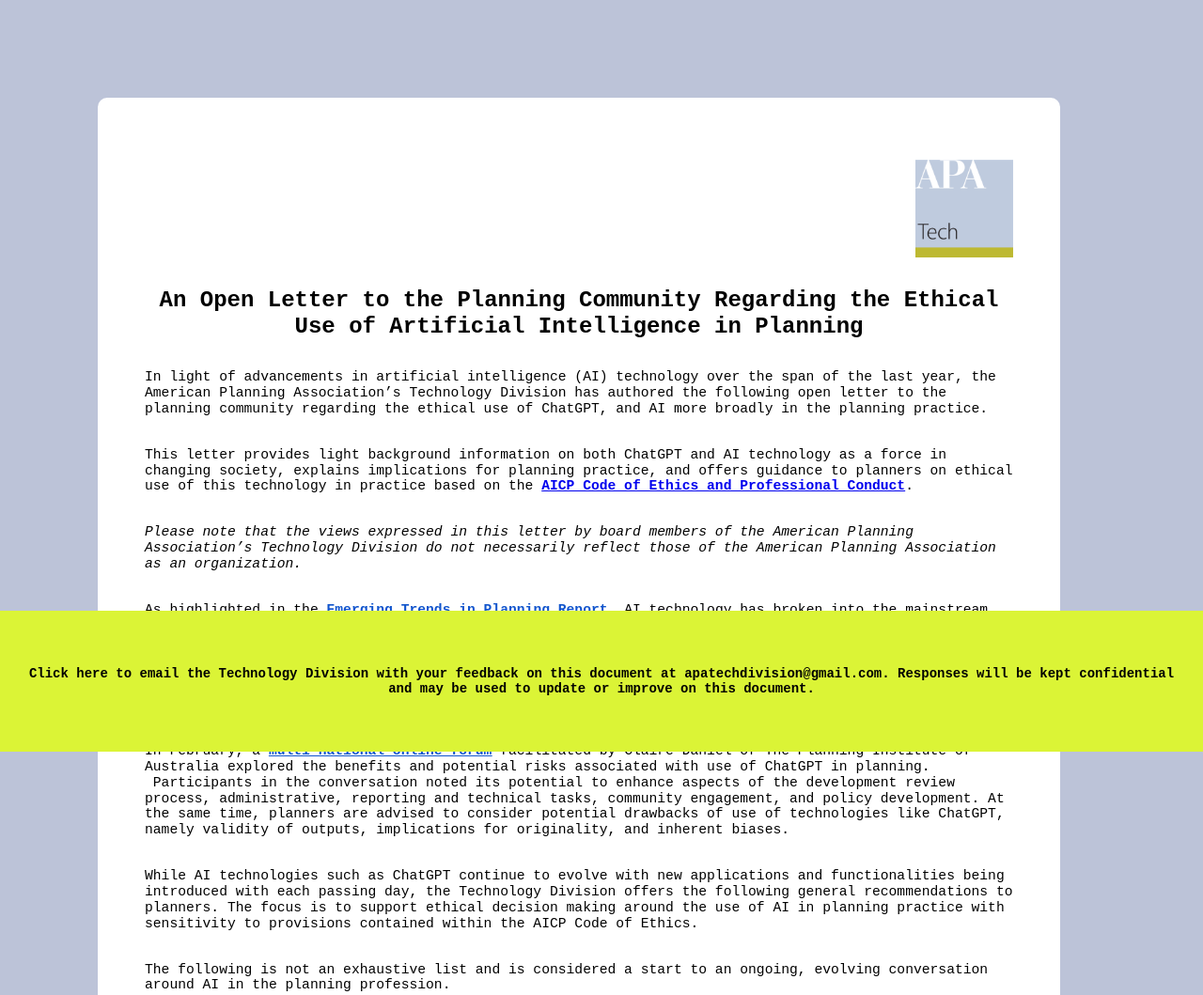
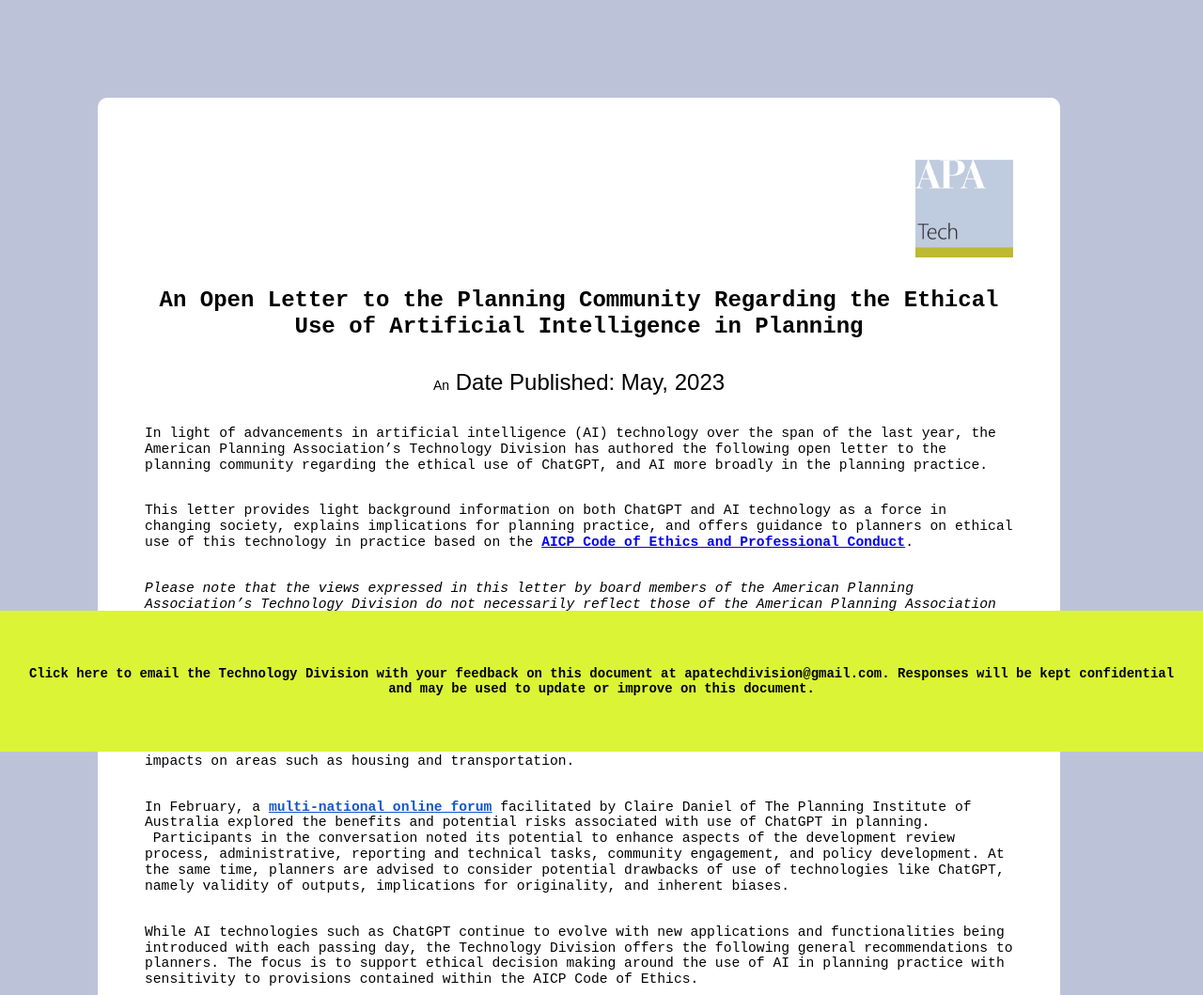
Before and after one commit to APA-Technology-Division/APA-Technology-Division.github.io, a plain HTML site: page 2023-ai-ethics-letter.html in a window 1280 px wide. Shown: the top 1059 px of the page at 94% size. Drawn offline with Linux system fonts and the light colour scheme.

Commit message:
Add Date
Add date of publication.

```diff
--- a/2023-ai-ethics-letter.html
+++ b/2023-ai-ethics-letter.html
@@ -830,6 +830,7 @@
                 title=""></span></p>
     <p class="c18" style="font-size:24px;"><span class="c4" style="font-size:24px;">An</span><span class="c10 c4" style="font-size:24px;">&nbsp;Open Letter to the Planning Community Regarding
             the Ethical Use of Artificial Intelligence in Planning</span></p>
+    <p class="c18" style="font-size:14px;"><span class="c3" style="font-size:14px;">An</span><span class="c10 c3" style="font-size:24px;">&nbsp;Date Published: May, 2023 </span></p>
     <p class="c3"><span class="c1">In light of advancements in artificial intelligence (AI) technology over the span of
             the last year, the American Planning Association&rsquo;s Technology Division has authored the following open
             letter to the planning community regarding </span><span class="c1">the ethical use of ChatGPT, and AI more
@@ -919,4 +920,5 @@
 </div>
 </body>
 
+
 </html>
```
